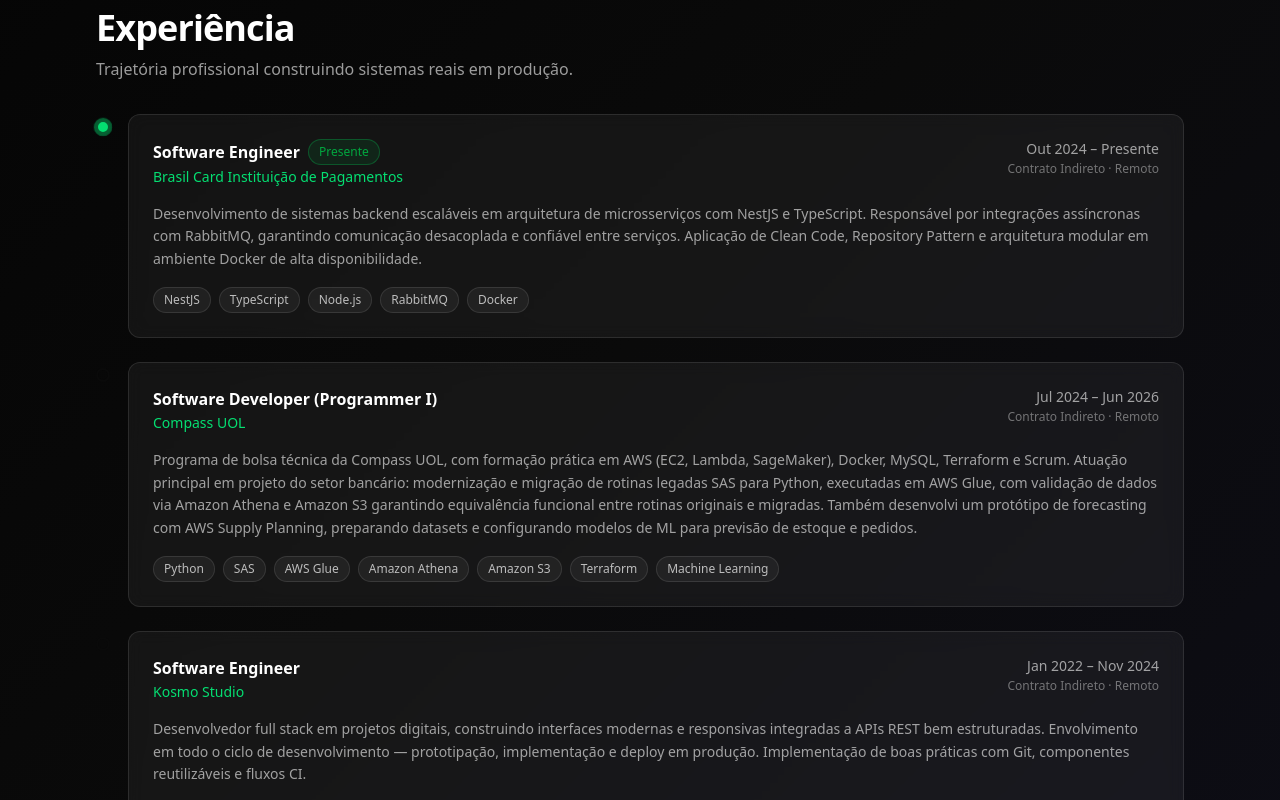
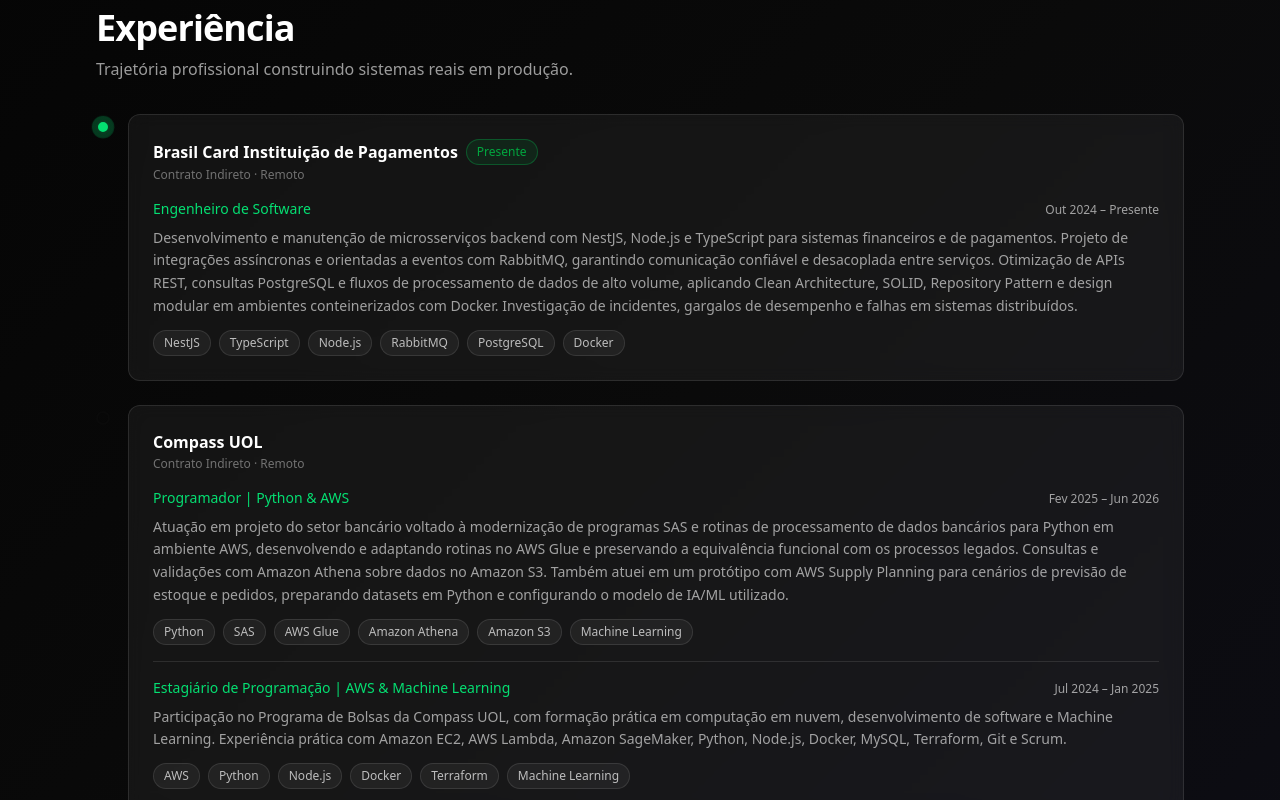
Before and after one commit to indexsaulomathe/front-next-portfolio, a Next.js app: page / in a window 1280 px wide. Shown: the part 1240-2040 px from the top of the page. Built offline with nearby package versions, Linux system fonts and the light colour scheme.

Commit message:
fix: correct experience data against LinkedIn/resume and group Compass UOL positions under one company timeline

```diff
--- a/src/components/organisms/Experience/index.tsx
+++ b/src/components/organisms/Experience/index.tsx
@@ -4,63 +4,114 @@
 import Badge from "@/components/atoms/Badge";
 import { useLanguage } from "@/i18n/LanguageContext";
 
-const experiences = {
+interface Position {
+  role: string;
+  period: string;
+  description: string;
+  skills: string[];
+}
+
+interface CompanyEntry {
+  company: string;
+  current: boolean;
+  positions: Position[];
+}
+
+const experiences: { pt: CompanyEntry[]; en: CompanyEntry[] } = {
   pt: [
     {
       company: "Brasil Card Instituição de Pagamentos",
-      role: "Software Engineer",
+      current: true,
+      positions: [
+        {
+          role: "Engenheiro de Software",
           period: "Out 2024 – Presente",
-      current: true,
           description:
-        "Desenvolvimento de sistemas backend escaláveis em arquitetura de microsserviços com NestJS e TypeScript. Responsável por integrações assíncronas com RabbitMQ, garantindo comunicação desacoplada e confiável entre serviços. Aplicação de Clean Code, Repository Pattern e arquitetura modular em ambiente Docker de alta disponibilidade.",
-      skills: ["NestJS", "TypeScript", "Node.js", "RabbitMQ", "Docker"],
+            "Desenvolvimento e manutenção de microsserviços backend com NestJS, Node.js e TypeScript para sistemas financeiros e de pagamentos. Projeto de integrações assíncronas e orientadas a eventos com RabbitMQ, garantindo comunicação confiável e desacoplada entre serviços. Otimização de APIs REST, consultas PostgreSQL e fluxos de processamento de dados de alto volume, aplicando Clean Architecture, SOLID, Repository Pattern e design modular em ambientes conteinerizados com Docker. Investigação de incidentes, gargalos de desempenho e falhas em sistemas distribuídos.",
+          skills: ["NestJS", "TypeScript", "Node.js", "RabbitMQ", "PostgreSQL", "Docker"],
+        },
+      ],
     },
     {
       company: "Compass UOL",
-      role: "Software Developer (Programmer I)",
-      period: "Jul 2024 – Jun 2026",
       current: false,
+      positions: [
+        {
+          role: "Programador | Python & AWS",
+          period: "Fev 2025 – Jun 2026",
           description:
-        "Programa de bolsa técnica da Compass UOL, com formação prática em AWS (EC2, Lambda, SageMaker), Docker, MySQL, Terraform e Scrum. Atuação principal em projeto do setor bancário: modernização e migração de rotinas legadas SAS para Python, executadas em AWS Glue, com validação de dados via Amazon Athena e Amazon S3 garantindo equivalência funcional entre rotinas originais e migradas. Também desenvolvi um protótipo de forecasting com AWS Supply Planning, preparando datasets e configurando modelos de ML para previsão de estoque e pedidos.",
-      skills: ["Python", "SAS", "AWS Glue", "Amazon Athena", "Amazon S3", "Terraform", "Machine Learning"],
+            "Atuação em projeto do setor bancário voltado à modernização de programas SAS e rotinas de processamento de dados bancários para Python em ambiente AWS, desenvolvendo e adaptando rotinas no AWS Glue e preservando a equivalência funcional com os processos legados. Consultas e validações com Amazon Athena sobre dados no Amazon S3. Também atuei em um protótipo com AWS Supply Planning para cenários de previsão de estoque e pedidos, preparando datasets em Python e configurando o modelo de IA/ML utilizado.",
+          skills: ["Python", "SAS", "AWS Glue", "Amazon Athena", "Amazon S3", "Machine Learning"],
+        },
+        {
+          role: "Estagiário de Programação | AWS & Machine Learning",
+          period: "Jul 2024 – Jan 2025",
+          description:
+            "Participação no Programa de Bolsas da Compass UOL, com formação prática em computação em nuvem, desenvolvimento de software e Machine Learning. Experiência prática com Amazon EC2, AWS Lambda, Amazon SageMaker, Python, Node.js, Docker, MySQL, Terraform, Git e Scrum.",
+          skills: ["AWS", "Python", "Node.js", "Docker", "Terraform", "Machine Learning"],
+        },
+      ],
     },
     {
       company: "Kosmo Studio",
-      role: "Software Engineer",
+      current: false,
+      positions: [
+        {
+          role: "Engenheiro de Software | Full Stack",
           period: "Jan 2022 – Nov 2024",
-      current: false,
           description:
-        "Desenvolvedor full stack em projetos digitais, construindo interfaces modernas e responsivas integradas a APIs REST bem estruturadas. Envolvimento em todo o ciclo de desenvolvimento — prototipação, implementação e deploy em produção. Implementação de boas práticas com Git, componentes reutilizáveis e fluxos CI.",
+            "Desenvolvimento de aplicações web modernas e responsivas integradas a APIs REST, utilizando Node.js, React, Vue.js, Nuxt.js e TypeScript. Participação em todo o ciclo de desenvolvimento — prototipação, implementação e deploy em produção — colaborando com equipes multidisciplinares em ambientes ágeis. Criação de componentes reutilizáveis e suporte a fluxos de integração contínua.",
           skills: ["Vue.js", "Nuxt.js", "React.js", "NestJS", "TypeScript", "Tailwind CSS"],
+        },
+      ],
     },
   ],
   en: [
     {
       company: "Brasil Card Instituição de Pagamentos",
+      current: true,
+      positions: [
+        {
           role: "Software Engineer",
           period: "Oct 2024 – Present",
-      current: true,
           description:
-        "Development of scalable backend systems in a microservices architecture using NestJS and TypeScript. Responsible for async integrations with RabbitMQ, ensuring decoupled and reliable communication between services. Applied Clean Code, Repository Pattern, and modular architecture in a high-availability Docker environment.",
-      skills: ["NestJS", "TypeScript", "Node.js", "RabbitMQ", "Docker"],
+            "Development and maintenance of backend microservices with NestJS, Node.js and TypeScript for financial and payment systems. Design of asynchronous, event-driven integrations with RabbitMQ, ensuring reliable, decoupled communication between services. Optimization of REST APIs, PostgreSQL queries and high-volume data processing pipelines, applying Clean Architecture, SOLID, Repository Pattern and modular design in containerized environments with Docker. Investigation of incidents, performance bottlenecks and distributed-system failures.",
+          skills: ["NestJS", "TypeScript", "Node.js", "RabbitMQ", "PostgreSQL", "Docker"],
+        },
+      ],
     },
     {
       company: "Compass UOL",
-      role: "Software Developer (Programmer I)",
-      period: "Jul 2024 – Jun 2026",
       current: false,
+      positions: [
+        {
+          role: "Software Developer | Python & AWS",
+          period: "Feb 2025 – Jun 2026",
           description:
-        "Compass UOL technical scholarship program, with hands-on training in AWS (EC2, Lambda, SageMaker), Docker, MySQL, Terraform and Scrum. Core work on a banking-sector project: modernizing and migrating legacy SAS routines to Python, executed on AWS Glue, validating data via Amazon Athena and Amazon S3 to ensure functional equivalence between original and migrated routines. Also built an AWS Supply Planning forecasting prototype, preparing datasets and configuring ML models for inventory and order predictions.",
-      skills: ["Python", "SAS", "AWS Glue", "Amazon Athena", "Amazon S3", "Terraform", "Machine Learning"],
+            "Worked on a banking-sector project modernizing legacy SAS programs and banking data-processing routines into Python on AWS, developing and adapting routines in AWS Glue while preserving functional equivalence with the legacy processes. Queried and validated data with Amazon Athena over datasets in Amazon S3. Also worked on an AWS Supply Planning prototype for inventory and order forecasting scenarios, preparing datasets in Python and configuring the AI/ML model used.",
+          skills: ["Python", "SAS", "AWS Glue", "Amazon Athena", "Amazon S3", "Machine Learning"],
+        },
+        {
+          role: "Programmer Intern | AWS & Machine Learning",
+          period: "Jul 2024 – Jan 2025",
+          description:
+            "Participated in the Compass UOL Scholarship Program, with hands-on training in cloud computing, software development and Machine Learning. Practical experience with Amazon EC2, AWS Lambda, Amazon SageMaker, Python, Node.js, Docker, MySQL, Terraform, Git and Scrum.",
+          skills: ["AWS", "Python", "Node.js", "Docker", "Terraform", "Machine Learning"],
+        },
+      ],
     },
     {
       company: "Kosmo Studio",
-      role: "Software Engineer",
+      current: false,
+      positions: [
+        {
+          role: "Software Engineer | Full Stack",
           period: "Jan 2022 – Nov 2024",
-      current: false,
           description:
-        "Full stack developer on digital projects, building modern and responsive interfaces integrated with well-structured REST APIs. Involved throughout the full development lifecycle — prototyping, implementation, and production deployment. Applied best practices with Git, reusable components, and CI workflows.",
+            "Development of modern, responsive web applications integrated with REST APIs, using Node.js, React, Vue.js, Nuxt.js and TypeScript. Involved throughout the full development lifecycle — prototyping, implementation and production deployment — collaborating with multidisciplinary teams in agile environments. Built reusable components and supported continuous integration workflows.",
           skills: ["Vue.js", "Nuxt.js", "React.js", "NestJS", "TypeScript", "Tailwind CSS"],
+        },
+      ],
     },
   ],
 };
@@ -74,40 +125,45 @@
       <SectionHeader title={t.experience.title} subtitle={t.experience.subtitle} />
 
       <div className="relative space-y-6 pl-8 before:absolute before:left-[7px] before:top-2 before:bottom-2 before:w-px before:bg-theme">
-        {list.map((exp) => (
-          <div key={exp.company} className="relative">
+        {list.map((entry) => (
+          <div key={entry.company} className="relative">
             <span
               className={`absolute -left-8 top-1.5 flex h-3.5 w-3.5 items-center justify-center rounded-full border-2 border-theme-bg-solid ${
-                exp.current ? "bg-green-400" : "bg-theme-faint"
+                entry.current ? "bg-green-400" : "bg-theme-faint"
               }`}
             >
-              {exp.current && (
+              {entry.current && (
                 <span className="absolute h-3.5 w-3.5 rounded-full bg-green-400 animate-ping opacity-60" />
               )}
             </span>
 
             <div className="border border-theme rounded-xl p-6 bg-theme-surface backdrop-blur hover:bg-theme-surface-hover transition-colors">
-              <div className="flex flex-col sm:flex-row sm:items-start sm:justify-between gap-2">
-                <div>
               <div className="flex items-center gap-2 flex-wrap">
-                    <h3 className="text-base font-semibold text-theme">{exp.role}</h3>
-                    {exp.current && <Badge variant="accent">{t.experience.current}</Badge>}
+                <h3 className="text-base font-semibold text-theme">{entry.company}</h3>
+                {entry.current && <Badge variant="accent">{t.experience.current}</Badge>}
               </div>
-                  <p className="text-green-400 text-sm font-medium mt-0.5">{exp.company}</p>
-                </div>
-                <div className="text-right shrink-0">
-                  <p className="text-theme-muted text-sm">{exp.period}</p>
               <p className="text-theme-faint text-xs mt-0.5">{t.experience.indirect}</p>
-                </div>
+
+              <div className="mt-4 space-y-4">
+                {entry.positions.map((pos, i) => (
+                  <div key={pos.role} className={i > 0 ? "pt-4 border-t border-theme" : ""}>
+                    <div className="flex flex-col sm:flex-row sm:items-baseline sm:justify-between gap-1">
+                      <p className="text-sm font-medium text-green-400">{pos.role}</p>
+                      <p className="text-theme-muted text-xs shrink-0">{pos.period}</p>
                     </div>
 
-              <p className="mt-4 text-sm text-theme-muted leading-relaxed">{exp.description}</p>
+                    <p className="mt-2 text-sm text-theme-muted leading-relaxed">
+                      {pos.description}
+                    </p>
 
-              <div className="mt-4 flex flex-wrap gap-2">
-                {exp.skills.map((skill) => (
+                    <div className="mt-3 flex flex-wrap gap-2">
+                      {pos.skills.map((skill) => (
                         <Badge key={skill} variant="default">
                           {skill}
                         </Badge>
+                      ))}
+                    </div>
+                  </div>
                 ))}
               </div>
             </div>
--- a/src/i18n/translations.ts
+++ b/src/i18n/translations.ts
@@ -24,7 +24,7 @@
         currentRole: "Cargo atual",
         currentRoleValue: "Software Engineer @ Brasil Card",
         location: "Localização",
-        locationValue: "Mato Grosso do Sul, BR · Remoto",
+        locationValue: "Videira, SC, BR · Remoto",
         focus: "Foco",
         focusValue: "Backend · Microsserviços · Event-driven",
         openTo: "Disponível para",
@@ -94,7 +94,7 @@
         currentRole: "Current role",
         currentRoleValue: "Software Engineer @ Brasil Card",
         location: "Location",
-        locationValue: "Mato Grosso do Sul, BR · Remote",
+        locationValue: "Videira, SC, BR · Remote",
         focus: "Focus",
         focusValue: "Backend · Microservices · Event-driven",
         openTo: "Open to",
```
Lines whose indentation alone changed are shown as unchanged.
